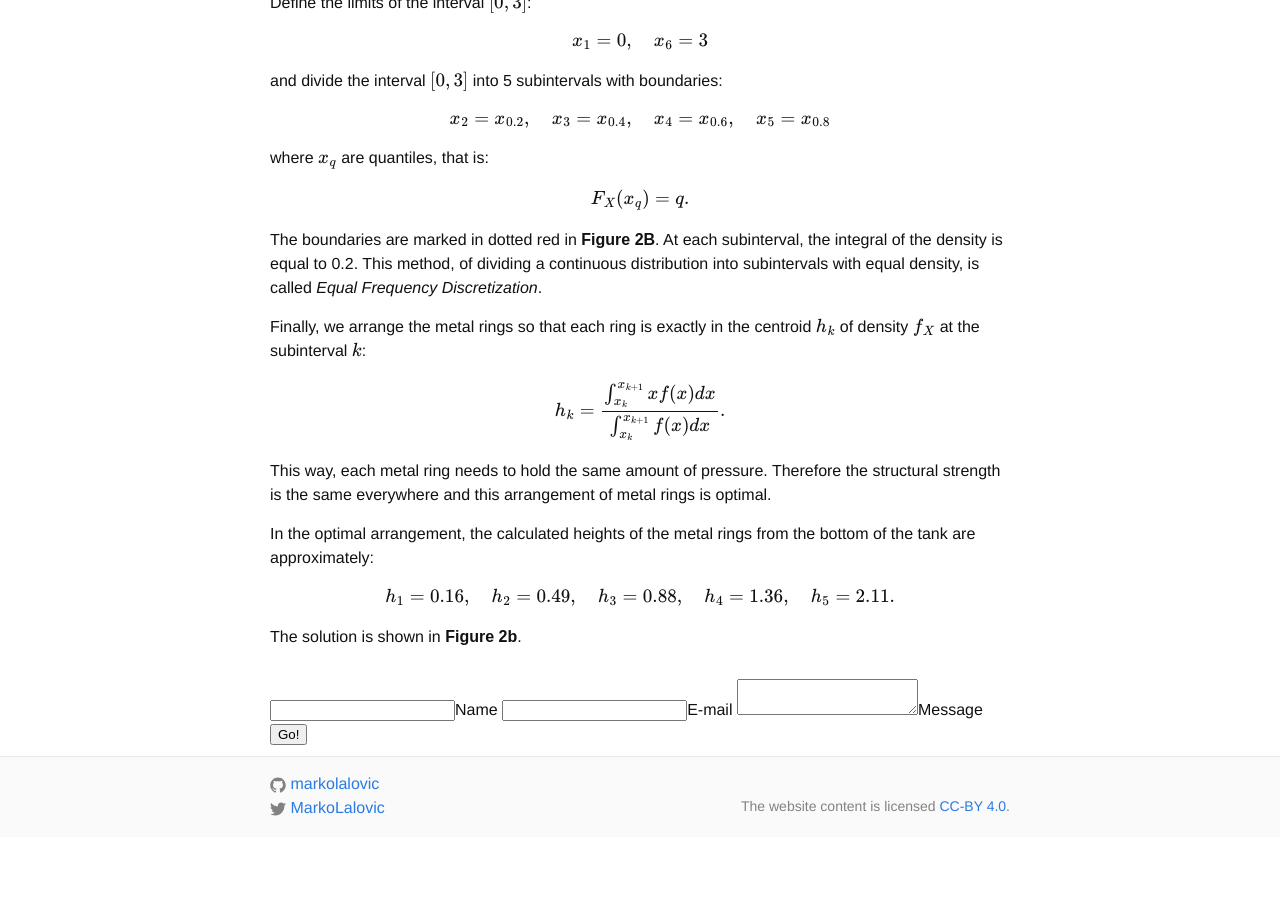
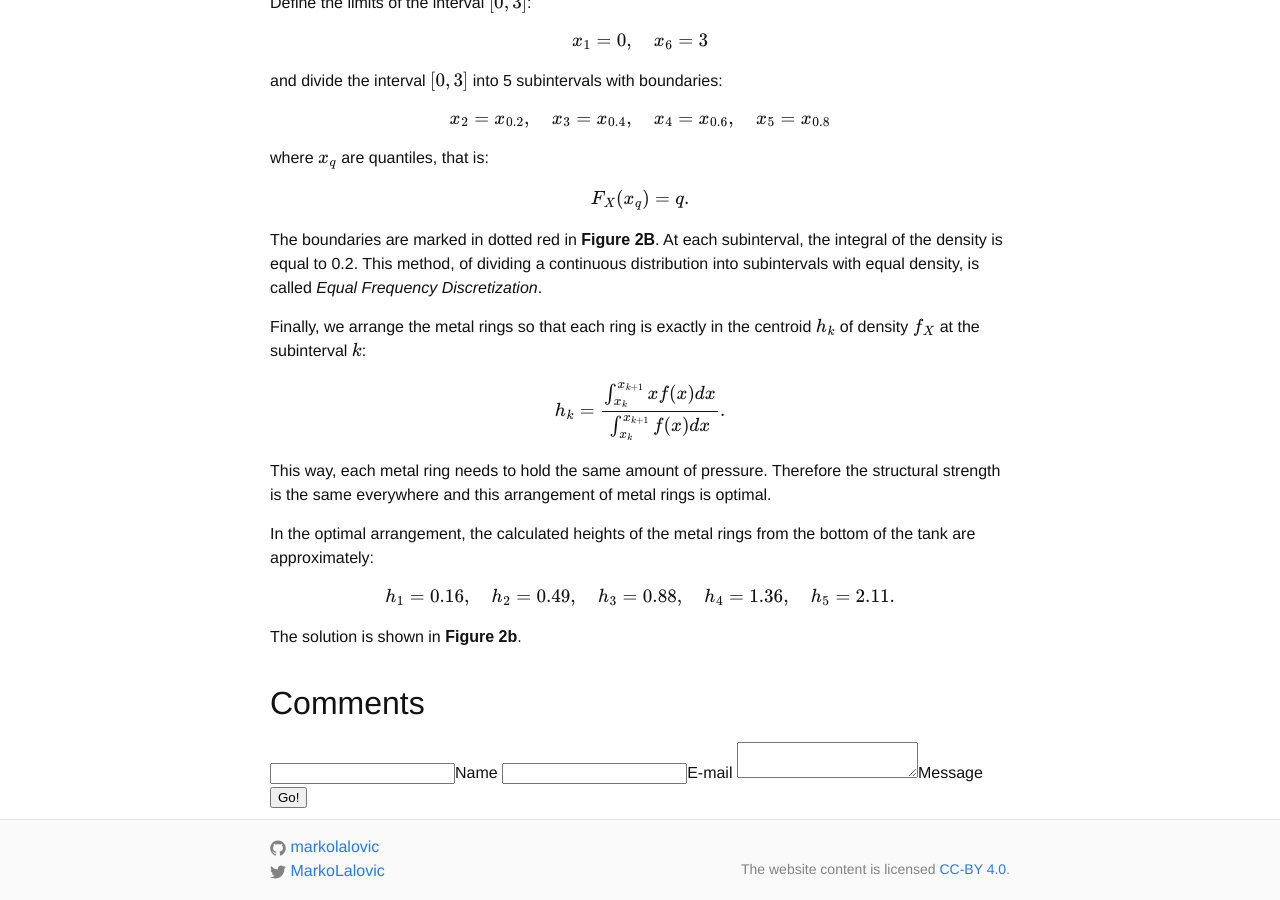
Before and after one commit to markolalovic/blog, a Jekyll site: the page built from docs/_posts/2020-06-15-water-towers.markdown, in a window 1280 px wide and 900 px high, scrolled down 2242 px. Built offline with Jekyll 4.4.1, drawn with Linux system fonts in a browser that asks for light colours; formulas are drawn with MathJax 3; before the commit the page ends 3079 px from its top, so only the background shows below that.

Commit message:
fixing comments

```diff
--- /dev/null
+++ b/docs/_includes/comments.html
@@ -0,0 +1,9 @@
+<h1>Comments</h1>
+<form method="POST" action="https://markos-staticman.herokuapp.com/v3/entry/github/markolalovic/blog/main">
+  <input name="options[redirect]" type="hidden" value="https://my-site.com">
+  <input name="options[slug]" type="hidden" value="{{ page.slug }}">
+  <label><input name="fields[name]" type="text">Name</label>
+  <label><input name="fields[email]" type="email">E-mail</label>
+  <label><textarea name="fields[message]"></textarea>Message</label>
+  <button type="submit">Go!</button>
+</form>
--- a/docs/_layouts/post.html
+++ b/docs/_layouts/post.html
@@ -13,13 +13,7 @@
         {{ content }}
     </article>
 
-    <!-- For comments: markos-staticman -->
-    <form method="POST" action="https://markos-staticman.herokuapp.com/v3/entry/github/markolalovic/blog/main">
-      <input name="options[redirect]" type="hidden" value="https://my-site.com">
-      <input name="options[slug]" type="hidden" value="{{ page.slug }}">
-      <label><input name="fields[name]" type="text">Name</label>
-      <label><input name="fields[email]" type="email">E-mail</label>
-      <label><textarea name="fields[message]"></textarea>Message</label>
-      <button type="submit">Go!</button>
-    </form>
+    <div>
+      {% include comments.html %}
+    </div>
 </div>
```
